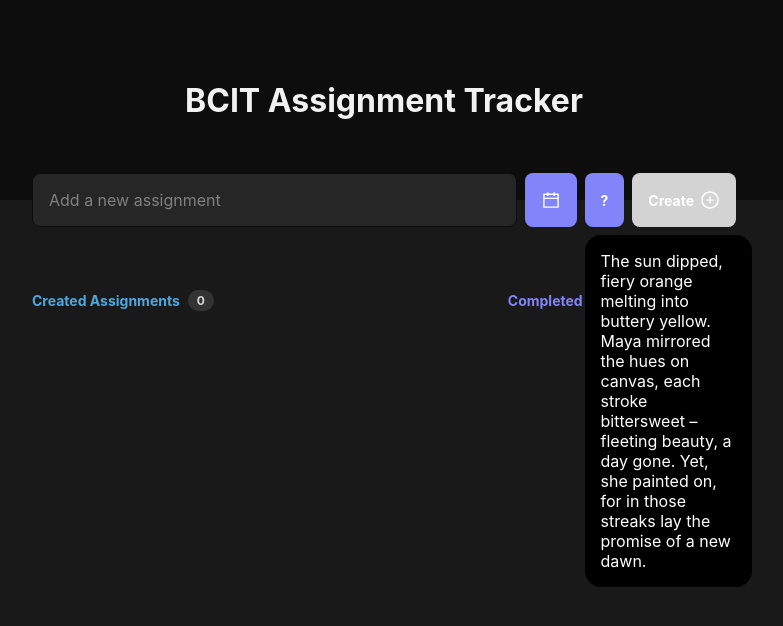
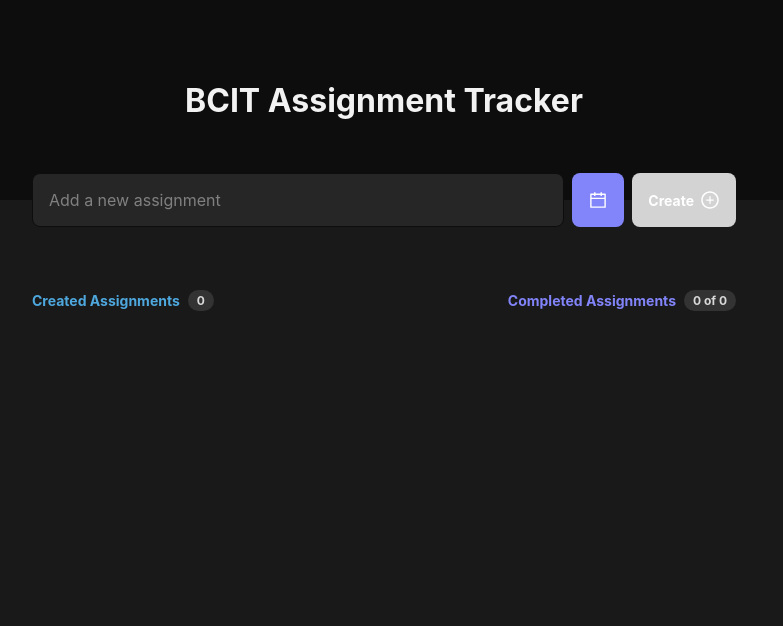
Before and after one commit to allen925/Simple-Task-Tracker, a React (Vite) app: page / in a window 1280 px wide. Shown: the top 626 px of the page, without its empty margins (256-1039 px from the left). Built offline with nearby package versions, Linux system fonts and the light colour scheme.

Commit message:
looks like react 19 is okay for my stuff, deleted some code not working, about to implement anchor

```diff
--- a/src/components/Header/index.tsx
+++ b/src/components/Header/index.tsx
@@ -1,7 +1,7 @@
 import styles from "./header.module.css";
 import { AiOutlinePlusCircle, AiOutlineCalendar } from "react-icons/ai";
 import { uppercase } from "../../helpers/stringHelpers";
-import { useState, CSSProperties } from "react";
+import { useState } from "react";
 import { AssignmentType } from '../../helpers/type';
 import { DayPicker } from "react-day-picker";
 
@@ -40,27 +40,6 @@
     toggleDatePicker();  // Optionally close the picker on selection
   };
 
-  interface MyCustomCSS extends CSSProperties {
-    '--anchor-btn-1': string;
-    'positionAnchor': string;
-  }
-  const buttonStyle = {
-    // Hypothetical property, won't actually function
-    '--anchor-btn-1': 'tooltip-anchor'
-  } as CSSProperties;
-
-  const tooltipStyle = {
-    // Hypothetical property, won't actually function
-    'positionAnchor': '--anchor-btn-1',
-    position: 'absolute',
-    maxWidth: '300px',
-    background: 'black',
-    color: 'white',
-    padding: '1rem',
-    borderRadius: '1rem',
-    marginTop: '0.5rem',
-  } as CSSProperties;
-
   return (
     <header className={styles.header}>
       {/* This is simply to show you how to use helper functions */}
@@ -79,14 +58,6 @@
         </div>
 
 
-        <div>
-          <button style={buttonStyle}>
-            <p aria-hidden="true">?</p>
-          </button>
-          <div id="my-tooltip-1" className="tooltip" style={tooltipStyle}>
-            <p>The sun dipped, fiery orange melting into buttery yellow. Maya mirrored the hues on canvas, each stroke bittersweet – fleeting beauty, a day gone. Yet, she painted on, for in those streaks lay the promise of a new dawn.</p>
-          </div>
-        </div>
 
         {/* <button style="anchor-name: --anchor-btn-1" popovertarget="my-tooltip-1">
           <p aria-hidden="true">?</p>
```
Also changed, not shown: package.json (+8 -4 lines), 1 other file (tests, documents, lock files or other folders).
